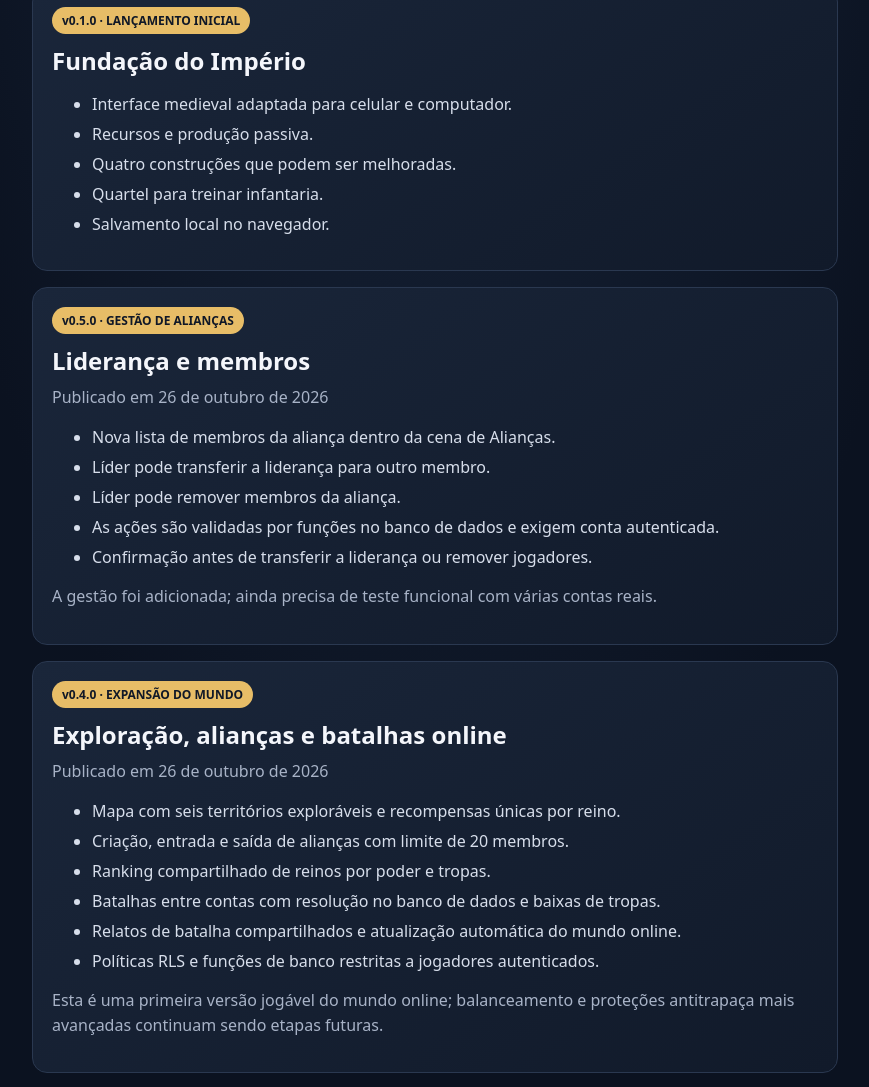
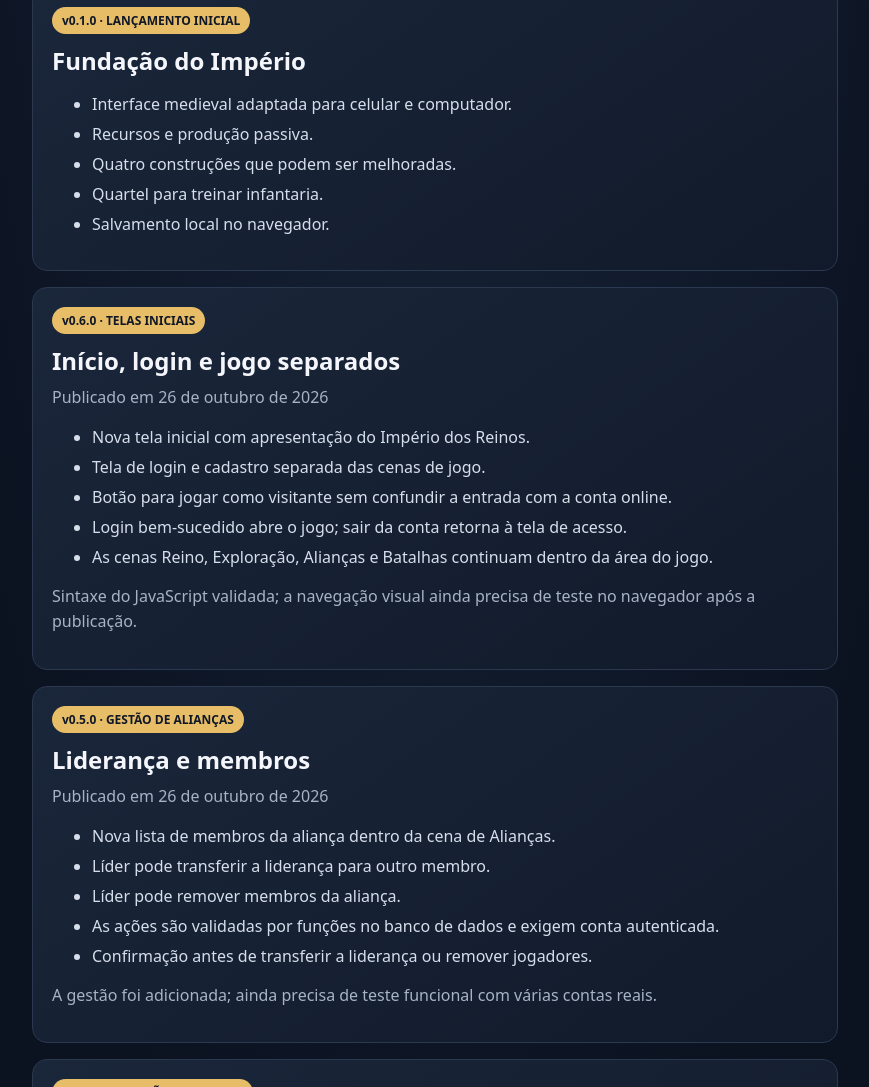
Before and after one commit to NANDOBRTV/rpg-online, a website: page updates.html in a window 1280 px wide. Shown: the part 902-1989 px from the top of the page, without its empty margins (205-1074 px from the left). Drawn offline with Linux system fonts and the light colour scheme.

Commit message:
Document v0.6.0 separate start and login screens

```diff
--- a/updates.html
+++ b/updates.html
@@ -5,6 +5,7 @@
 <section class="release"><span class="tag">v0.3.0 · CONTAS E SALVAMENTO ONLINE</span><h2>Reinos na nuvem</h2><div class="muted">Publicado em 26 de outubro de 2026</div><ul><li>Cadastro e login por e-mail e senha com Supabase Auth.</li><li>Salvamento do estado do reino em banco de dados separado.</li><li>Sincronização da partida entre dispositivos após entrar na mesma conta.</li><li>Políticas de segurança para cada jogador acessar apenas seu próprio salvamento.</li><li>Progresso local mantido como apoio quando a sincronização falhar.</li></ul></section>
 <section class="release"><span class="tag">v0.2.0 · MISSÕES DO REINO</span><h2>Missões do Reino</h2><div class="muted">Publicado em 26 de outubro de 2026</div><ul><li>Nova área de missões dentro do jogo.</li><li>Três objetivos com recompensas de madeira, pedra, comida e ouro.</li><li>Resgate único de cada recompensa por navegador.</li><li>Atalho para esta página no menu do jogo.</li></ul></section>
 <section class="release"><span class="tag">v0.1.0 · LANÇAMENTO INICIAL</span><h2>Fundação do Império</h2><ul><li>Interface medieval adaptada para celular e computador.</li><li>Recursos e produção passiva.</li><li>Quatro construções que podem ser melhoradas.</li><li>Quartel para treinar infantaria.</li><li>Salvamento local no navegador.</li></ul></section>
+<section class="release"><span class="tag">v0.6.0 · TELAS INICIAIS</span><h2>Início, login e jogo separados</h2><div class="muted">Publicado em 26 de outubro de 2026</div><ul><li>Nova tela inicial com apresentação do Império dos Reinos.</li><li>Tela de login e cadastro separada das cenas de jogo.</li><li>Botão para jogar como visitante sem confundir a entrada com a conta online.</li><li>Login bem-sucedido abre o jogo; sair da conta retorna à tela de acesso.</li><li>As cenas Reino, Exploração, Alianças e Batalhas continuam dentro da área do jogo.</li></ul><p class="muted">Sintaxe do JavaScript validada; a navegação visual ainda precisa de teste no navegador após a publicação.</p></section>
 <section class="release"><span class="tag">v0.5.0 · GESTÃO DE ALIANÇAS</span><h2>Liderança e membros</h2><div class="muted">Publicado em 26 de outubro de 2026</div><ul><li>Nova lista de membros da aliança dentro da cena de Alianças.</li><li>Líder pode transferir a liderança para outro membro.</li><li>Líder pode remover membros da aliança.</li><li>As ações são validadas por funções no banco de dados e exigem conta autenticada.</li><li>Confirmação antes de transferir a liderança ou remover jogadores.</li></ul><p class="muted">A gestão foi adicionada; ainda precisa de teste funcional com várias contas reais.</p></section>
 <section class="release"><span class="tag">v0.4.0 · EXPANSÃO DO MUNDO</span><h2>Exploração, alianças e batalhas online</h2><div class="muted">Publicado em 26 de outubro de 2026</div><ul><li>Mapa com seis territórios exploráveis e recompensas únicas por reino.</li><li>Criação, entrada e saída de alianças com limite de 20 membros.</li><li>Ranking compartilhado de reinos por poder e tropas.</li><li>Batalhas entre contas com resolução no banco de dados e baixas de tropas.</li><li>Relatos de batalha compartilhados e atualização automática do mundo online.</li><li>Políticas RLS e funções de banco restritas a jogadores autenticados.</li></ul><p class="muted">Esta é uma primeira versão jogável do mundo online; balanceamento e proteções antitrapaça mais avançadas continuam sendo etapas futuras.</p></section>
 </main><footer>Império dos Reinos • Histórico oficial de versões</footer></body></html>
```
